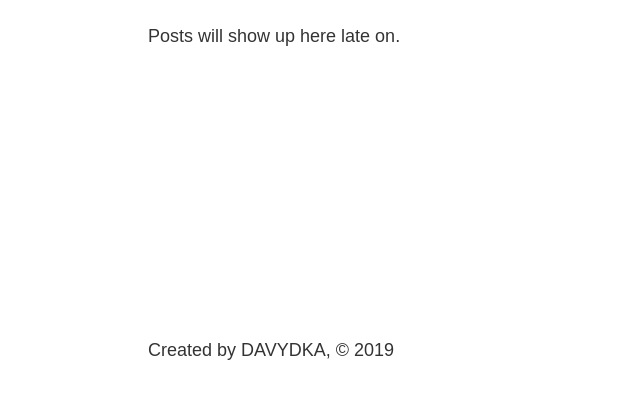
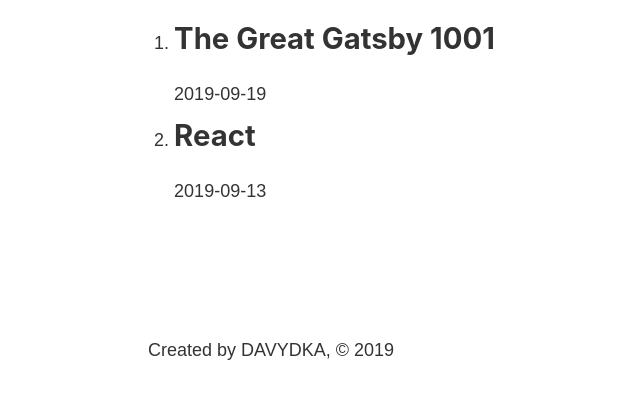
Before and after one commit to davydka/gatsby-explorations, a Gatsby site: page /blog in a window 1280 px wide. Shown: the part 393-792 px from the top of the page, without its empty margins (135-775 px from the left). Built offline with nearby package versions, Linux system fonts and the light colour scheme; Gatsby itself is replaced by a stand-in of ours.

Commit message:
Adding markdown files and gatsby plugin for consuming markdown files.

```diff
--- a/gatsby-config.js
+++ b/gatsby-config.js
@@ -10,6 +10,14 @@
         author: 'DAVYDKA'
     },
     plugins: [
-        'gatsby-plugin-sass'
+        'gatsby-plugin-sass',
+        {
+            resolve: 'gatsby-source-filesystem',
+            options: {
+                name: 'src',
+                path: `${__dirname}/src/`
+            }
+        },
+        'gatsby-transformer-remark'
     ]
 }
--- a/package.json
+++ b/package.json
@@ -15,6 +15,8 @@
   "dependencies": {
     "gatsby": "^2.15.16",
     "gatsby-plugin-sass": "^2.1.14",
+    "gatsby-source-filesystem": "^2.1.24",
+    "gatsby-transformer-remark": "^2.6.23",
     "node-sass": "^4.12.0",
     "react": "^16.9.0",
     "react-dom": "^16.9.0"
--- a/src/pages/blog.js
+++ b/src/pages/blog.js
@@ -1,12 +1,41 @@
 import React from 'react'
+import {graphql, useStaticQuery} from 'gatsby'
 
 import Layout from '../components/layout'
 
 const BlogPage = () => {
+    const data = useStaticQuery(graphql`
+        query {
+            allMarkdownRemark {
+                edges {
+                    node {
+                        frontmatter {
+                            title
+                            date
+                        }
+                        html
+                        excerpt
+                    }
+                }
+            }
+        }
+    `)
+
+    const items = data.allMarkdownRemark.edges.map((item, i) => {
+        return (
+            <li key={i}>
+                <h2>{item.node.frontmatter.title}</h2>
+                <p>{item.node.frontmatter.date}</p>
+            </li>
+        )
+    })
+
     return (
         <Layout>
             <h1>Blog</h1>
-            <p>Posts will show up here late on.</p>
+            <ol>
+                {items}
+            </ol>
         </Layout>
     )
 }
--- /dev/null
+++ b/src/posts/gatsby.md
@@ -0,0 +1,12 @@
+---
+title: 'The Great Gatsby 1001'
+date: '2019-09-19'
+---
+
+I just launched a new brochure site!
+
+## Topics Covered
+
+1. Gatsby
+2. GraphQL
+3. React
--- /dev/null
+++ b/src/posts/react.md
@@ -0,0 +1,6 @@
+---
+title: 'React'
+date: '2019-09-13'
+---
+
+In this post we all will learn together.
```
Also changed, not shown: 1 other file.
